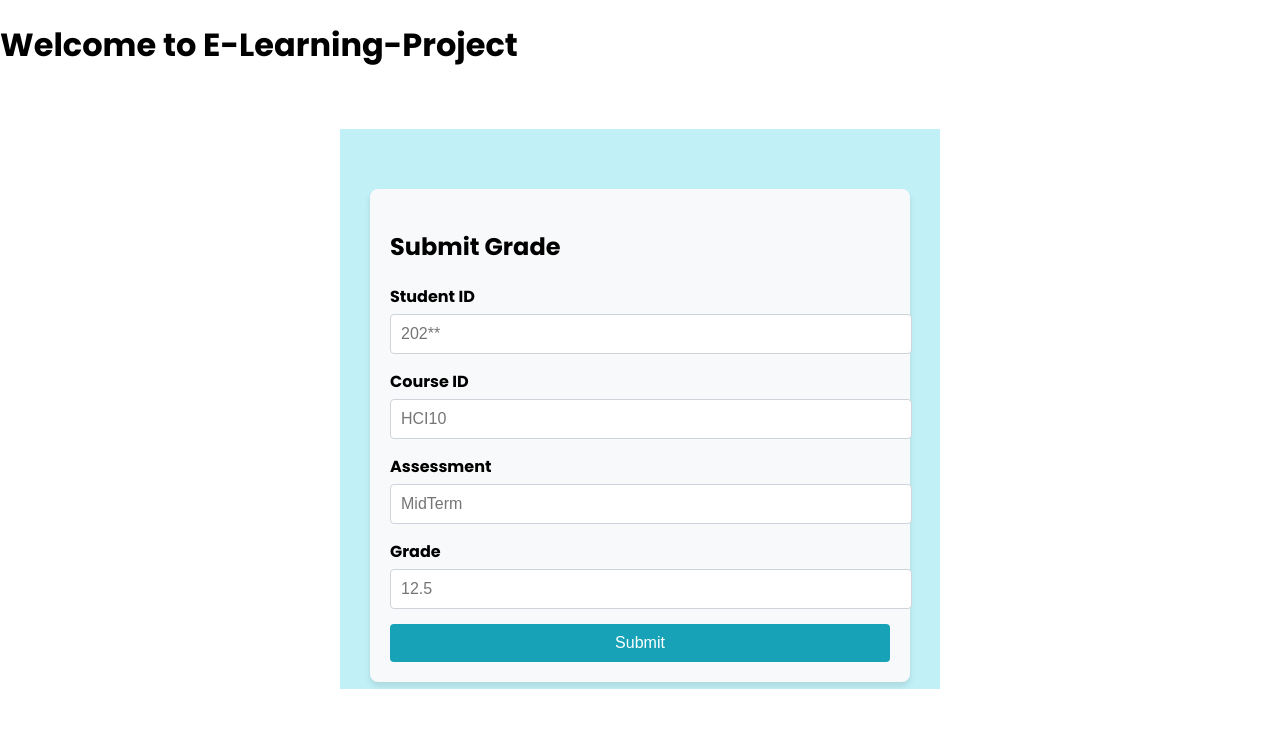
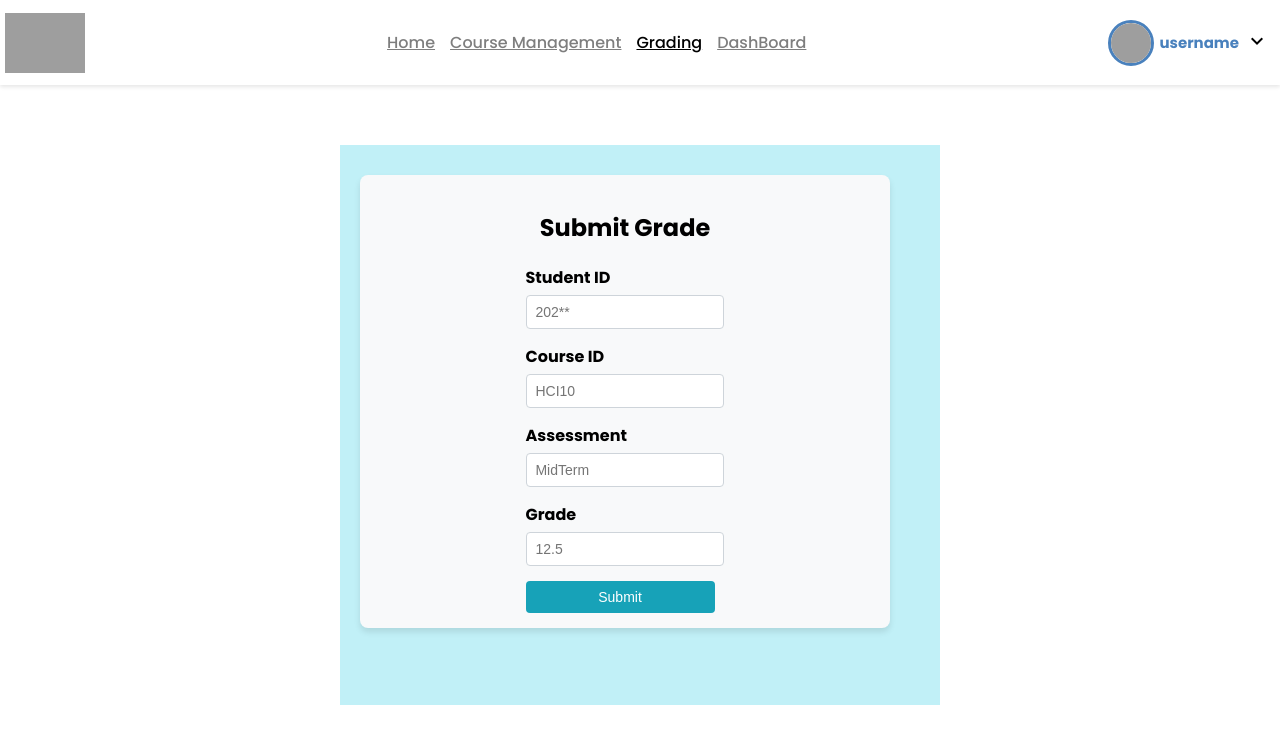
Before and after one commit to BasharMOhamed/E-Learning-Management, an Angular app: page / in a window 1280 px wide. Shown: the top 744 px of the page. Built offline with nearby package versions, Linux system fonts and the light colour scheme; grey boxes are pictures that could not be loaded.

Commit message:
grading component

```diff
--- a/src/Components/course-card/course-card.component.css
+++ b/src/Components/course-card/course-card.component.css
@@ -1,6 +1,6 @@
 .container {
   height: 500px;
-  width: 520px;
+  width: 450px;
   padding: 10px;
   border-radius: 20px;
   box-shadow: 0 2px 4px rgba(0, 0, 0, 0.3);
--- a/src/Components/nav-bar/nav-bar.component.css
+++ b/src/Components/nav-bar/nav-bar.component.css
@@ -1,4 +1,4 @@
-.container {
+.navBar-container {
   display: flex;
   justify-content: space-between;
   align-items: center;
@@ -44,7 +44,7 @@ a:link {
   display: flex;
   justify-content: space-evenly;
   align-items: center;
-  width: 20%;
+  width: 30%;
 }
 
 .userImg {
--- a/src/Components/nav-bar/nav-bar.component.html
+++ b/src/Components/nav-bar/nav-bar.component.html
@@ -1,4 +1,4 @@
-<div class="container">
+<div class="navBar-container">
   <img
     class="logo"
     src="https://elearning.cis.asu.edu.eg/undergraduate/pluginfile.php/1/theme_moove/logo/1724506744/SF.png"
@@ -6,10 +6,7 @@
   />
   <div>
     <ul class="links">
-      <li><a routerLink="/" [routerLinkActive]="'active-class'">Home</a></li>
-      <li><a routerLink="/Dashboard">Dashboard</a></li>
-      <li><a routerLink="/Courses">Courses</a></li>
-      <li><a routerLink="/Grades">Grades</a></li>
+      <ng-content></ng-content>
     </ul>
   </div>
   <div>
--- a/src/app/app.component.css
+++ b/src/app/app.component.css
@@ -0,0 +1,8 @@
+a:visited,
+a:link {
+  color: inherit;
+}
+
+.active-class {
+  opacity: 0.5;
+}
--- a/src/app/app.component.html
+++ b/src/app/app.component.html
@@ -1,4 +1,11 @@
-<div>
-  <h1>Welcome to {{ title }}</h1>
-  <app-grading-form></app-grading-form>
-</div>
+<app-nav-bar>
+  <li><a routerLink="/" routerLinkActive="active-class">Home</a></li>
+  <li>
+    <a routerLink="/" routerLinkActive="active-class">Course Management</a>
+  </li>
+  <li>
+    <a routerLink="grading" routerLinkActive="active-class">Grading</a>
+  </li>
+  <li><a routerLink="/" routerLinkActive="active-class">DashBoard</a></li>
+</app-nav-bar>
+<router-outlet> <app-grading-form></app-grading-form> </router-outlet>
--- a/src/app/app.routes.ts
+++ b/src/app/app.routes.ts
@@ -1,3 +1,7 @@
 import { Routes } from '@angular/router';
+import { GradingFormComponent } from './grading/grading.component';
+import { CourseCardComponent } from '../Components/course-card/course-card.component';
 
-export const routes: Routes = [];
+export const routes: Routes = [
+  { path: 'grading', component: GradingFormComponent },
+];
--- a/src/app/grading/grading.component.css
+++ b/src/app/grading/grading.component.css
@@ -3,6 +3,7 @@
 
 /* Center the form on the page */
 
+/* Center the form on the page using Flexbox */
 .form-container {
   max-width: 500px;
   margin: 50px auto;
@@ -10,27 +11,34 @@
   background-color: #f8f9fa; /* Light grey background */
   border-radius: 8px;
   box-shadow: 0 4px 6px rgba(0, 0, 0, 0.1);
+  display: flex;
+  flex-direction: column; /* Stack items vertically */
+  justify-content: center; /* Center items vertically inside container */
+  align-items: center; /* Center items horizontally */
 }
 
 /* Style the form elements */
 .form-group {
+  display: flex; /* Use Flexbox for label and input alignment */
+  flex-direction: column; /* Stack label and input vertically */
+  width: 100%; /* Full width of the container */
   margin-bottom: 15px;
 }
 
 label {
-  display: block;
   font-weight: bold;
   margin-bottom: 5px;
 }
 
 input {
-  width: 100%;
+  width: 90%; /* Slight margin for a balanced layout */
   padding: 10px;
   font-size: 16px;
   border: 1px solid #ced4da;
   border-radius: 4px;
   outline: none;
   transition: border-color 0.3s;
+  align-self: center; /* Center the input within the form group */
 }
 
 input:focus {
@@ -39,7 +47,8 @@ input:focus {
 }
 
 .submit-button {
-  width: 100%;
+  align-self: center; /* Center the button */
+  width: 95%; /* Slight margin for alignment */
   padding: 10px;
   background-color: #17a2b8;
   color: white;
@@ -62,11 +71,35 @@ input:focus {
   padding: 10px;
   border: 1px solid #c3e6cb;
   border-radius: 4px;
+  text-align: center;
 }
+
 .toast {
+  display: flex; /* Use Flexbox for toast layout */
+  justify-content: space-between; /* Space out elements in the toast */
+  align-items: center; /* Vertically align elements */
   background-color: #f1f1f1; /* Change background color */
   color: #333; /* Change text color */
   border-radius: 5px;
   padding: 10px;
   font-size: 14px;
 }
+.form-container {
+  margin: 20px; /* Reduce margin for smaller screens */
+  padding: 15px; /* Adjust padding for smaller screens */
+}
+
+input {
+  font-size: 14px; /* Reduce font size for smaller screens */
+  padding: 8px; /* Adjust padding for smaller screens */
+}
+
+.submit-button {
+  font-size: 14px; /* Reduce font size for smaller screens */
+  padding: 8px; /* Adjust padding for smaller screens */
+}
+
+.feedback {
+  font-size: 12px; /* Reduce font size for smaller screens */
+  padding: 8px; /* Adjust padding for smaller screens */
+}
--- a/src/app/grading/grading.component.ts
+++ b/src/app/grading/grading.component.ts
@@ -3,11 +3,12 @@
 import { Component } from '@angular/core';
 import { FormsModule } from '@angular/forms';
 import { ToastrService } from 'ngx-toastr';
+import { NavBarComponent } from '../../Components/nav-bar/nav-bar.component';
 
 @Component({
   selector: 'app-grading-form',
   standalone: true,
-  imports: [FormsModule],
+  imports: [FormsModule, NavBarComponent],
   templateUrl: './grading.component.html',
   styleUrls: ['./grading.component.css'],
 })
--- a/src/main.ts
+++ b/src/main.ts
@@ -1,9 +1,12 @@
-import { enableProdMode } from '@angular/core';
+import { enableProdMode, provideZoneChangeDetection } from '@angular/core';
 import { bootstrapApplication } from '@angular/platform-browser';
 import { AppComponent } from './app/app.component';
 import { ToastrModule } from 'ngx-toastr';
 import { BrowserAnimationsModule } from '@angular/platform-browser/animations';
 import { importProvidersFrom } from '@angular/core';
+import { provideRouter } from '@angular/router';
+import { routes } from './app/app.routes';
+import { provideAnimationsAsync } from '@angular/platform-browser/animations/async';
 
 bootstrapApplication(AppComponent, {
   providers: [
@@ -16,5 +19,8 @@ bootstrapApplication(AppComponent, {
         preventDuplicates: true,
       })
     ),
+    provideZoneChangeDetection({ eventCoalescing: true }),
+    provideRouter(routes),
+    provideAnimationsAsync(),
   ],
 }).catch((err) => console.error(err));
```
Also changed, not shown: src/app/app.component.ts (+10 -1 lines).
